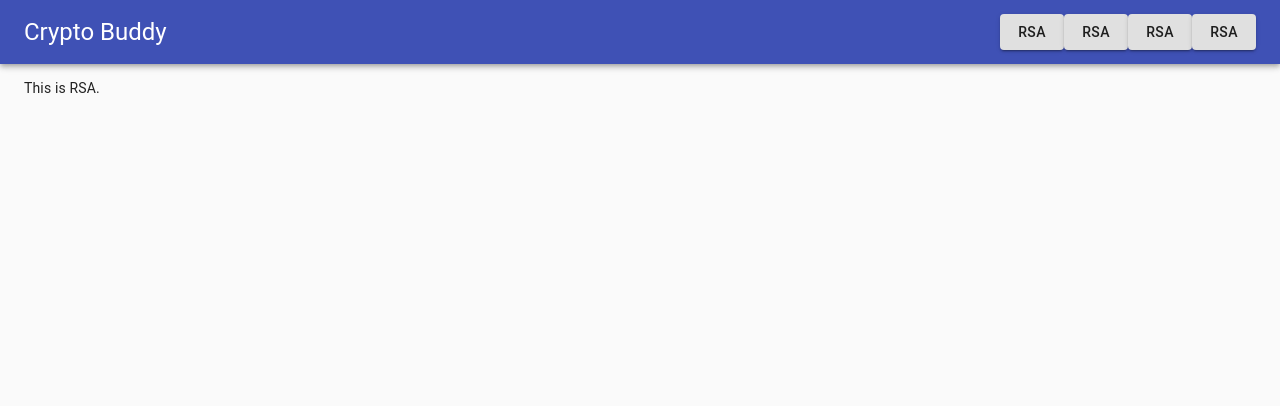
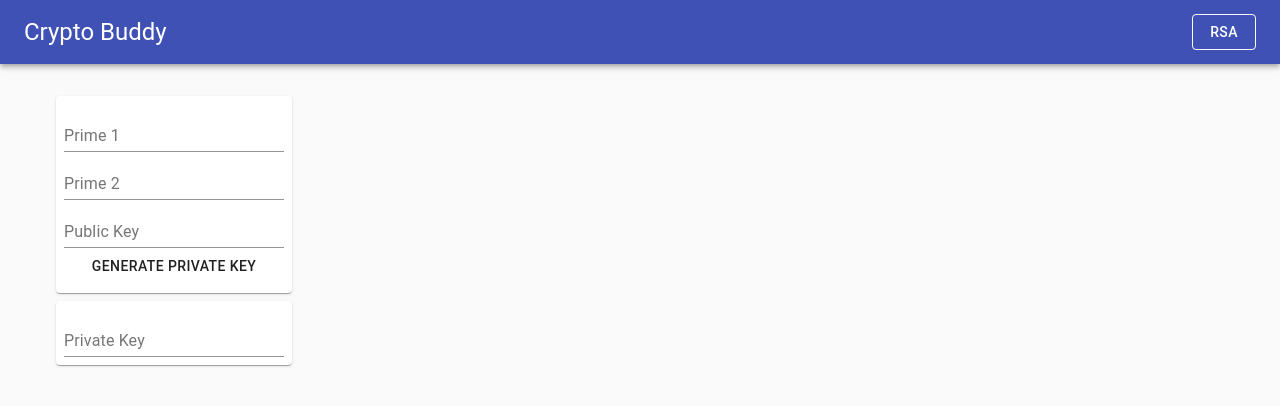
Before and after one commit to ilknarf/crypto-buddy, a React (Create React App) app: page /rsa in a window 1280 px wide. Shown: the top 406 px of the page. Built offline with nearby package versions, Linux system fonts and the light colour scheme.

Commit message:
add ui components

```diff
--- a/package.json
+++ b/package.json
@@ -4,6 +4,7 @@
   "private": true,
   "dependencies": {
     "@material-ui/core": "^4.11.0",
+    "@material-ui/icons": "^4.9.1",
     "@testing-library/jest-dom": "^4.2.4",
     "@testing-library/react": "^9.5.0",
     "@testing-library/user-event": "^7.2.1",
--- a/src/App.js
+++ b/src/App.js
@@ -8,19 +8,6 @@ import Rsa from './pages/Rsa';
 function App() {
   const algos = [
     {
-      path: '/rsa',
-      name: 'RSA',
-      component: <Rsa />,
-    },
-    {
-      path: '/rsa',
-      name: 'RSA',
-      component: <Rsa />,
-    },{
-      path: '/rsa',
-      name: 'RSA',
-      component: <Rsa />,
-    },{
       path: '/rsa',
       name: 'RSA',
       component: <Rsa />,
@@ -37,7 +24,7 @@ function App() {
               Crypto Buddy
             </Typography>
             {algos.map(v => (
-              <Button component={Link} to={v.path} variant="contained">
+              <Button component={Link} to={v.path} color="inherit" variant="outlined">
                 {v.name}
               </Button>
             ))}
--- /dev/null
+++ b/src/components/Card.js
@@ -0,0 +1,20 @@
+import React from 'react';
+import { makeStyles, Paper } from '@material-ui/core';
+
+const useStyles = makeStyles(theme => ({
+  card: {
+    padding: theme.spacing(1),
+    margin: theme.spacing(1),
+  },
+}));
+
+function Card(props) {
+  const classes = useStyles();
+  return (
+    <Paper className={classes.card}>
+      {props.children}
+    </Paper>
+  )
+}
+
+export default Card;
--- /dev/null
+++ b/src/components/Panel.js
@@ -0,0 +1,21 @@
+import React from 'react';
+import { makeStyles, Box } from '@material-ui/core';
+
+const useStyles = makeStyles(theme => ({
+  root: {
+    display: 'inline-block',
+    padding: theme.spacing(1),
+    margin: theme.spacing(2),
+  },
+}));
+
+function Panel(props) {
+  const classes = useStyles();
+  return (
+    <Box className={classes.root}>
+      {props.children}
+    </Box>
+  )
+}
+
+export default Panel;
--- a/src/pages/Home.js
+++ b/src/pages/Home.js
@@ -1,5 +1,6 @@
 import React from 'react';
-import { Container, Box, Button, Grid, Paper, ListItemText } from '@material-ui/core';
+import { Container, Box, Button, List, ListItem, ListItemText, ListItemAvatar } from '@material-ui/core';
+import LockIcon from '@material-ui/icons/Lock';
 import { Link } from 'react-router-dom';
 
 function Home(props) {
@@ -10,15 +11,16 @@ function Home(props) {
         Current Algorithms: <br />
       </p>
       <Box style={{ flexGrow: 1 }} spacing={1}>
-        <Grid container>
+        <List container>
           {props.algos.map(v => (
-            <Grid item component={Link} to={v.path} style={{ padding: '10px' }}>
-              <Button variant="contained" disableElevation>
-                <ListItemText primary={v.name} />
-              </Button>
-            </Grid>
+            <ListItem item component={Link} to={v.path} style={{ padding: '10px' }} divider>
+              <ListItemAvatar>
+                <LockIcon />
+              </ListItemAvatar>
+              <ListItemText primary={v.name} />
+            </ListItem>
               ))}
-        </Grid>
+        </List>
       </Box>
     </Container>
   )
--- a/src/pages/Rsa.js
+++ b/src/pages/Rsa.js
@@ -1,12 +1,28 @@
 import React from 'react';
-import { Container } from '@material-ui/core';
+import { Container, FormControl, TextField, Button, Paper, Typography } from '@material-ui/core';
+
+import Panel from '../components/Panel';
+import Card from '../components/Card';
+
 
 function Rsa() {
   return (
     <Container>
-      <p>
-        This is RSA.
-      </p>
+      <Panel>
+        <Card>
+          <FormControl>
+            <TextField label="Prime 1" />
+            <TextField label="Prime 2" />
+            <TextField label="Public Key" />
+            <Button>
+              Generate Private Key
+            </Button>
+          </FormControl>
+        </Card>
+        <Card>
+          <TextField label="Private Key" contentEditable="false" />
+        </Card>
+      </Panel>
     </Container>
   )
 }
```
Also changed, not shown: 1 other file (tests, documents, lock files or other folders).
